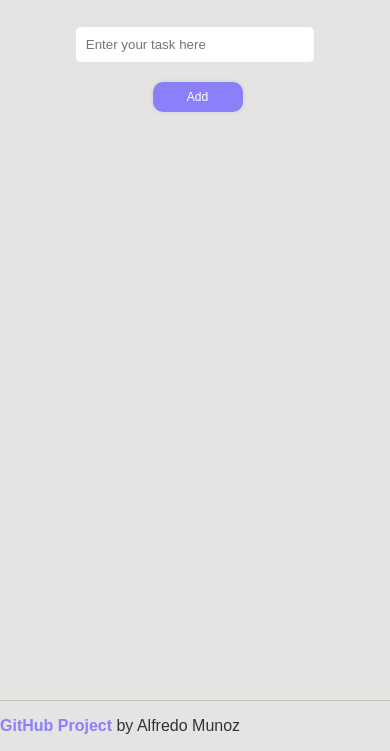
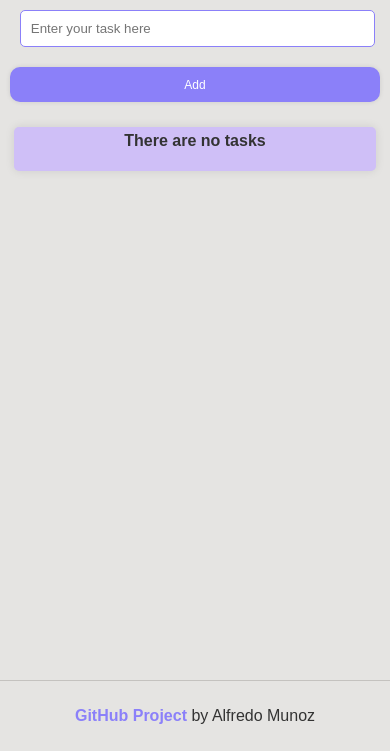
Before and after one commit to Alfredomg7/TodoSPA, a plain HTML site: page index.html in a window 390 px wide. Shown: the part 93-844 px from the top of the page. Drawn offline with Linux system fonts and the light colour scheme.

Commit message:
Add media queries for responsive design o smaller screens and a no tasks message when the tasks list is empty

```diff
--- a/app.js
+++ b/app.js
@@ -2,6 +2,7 @@ document.addEventListener('DOMContentLoaded', () => {
     const addButton = document.getElementById('add-btn');
     const inputField = document.getElementById('todo-input');
     const todolist = document.getElementById('todo-list');
+    const noTasksMessage = document.getElementById('no-tasks-message');
 
     // function to add a new todo item
     function createTodoItem(text) {
@@ -40,6 +41,15 @@ document.addEventListener('DOMContentLoaded', () => {
         return listItem;
     }
 
+    // Function tu update the visibility of the 'No tasks' message
+    function updateNoTasksMessage() {
+        if (todolist.children.length === 0) {
+            noTasksMessage.style.display = 'block';
+        } else {
+            noTasksMessage.style.display = 'none';
+        }
+    }
+
     // Event listener for the add button
     addButton.addEventListener('click', () => {
         const text = inputField.value.trim();
@@ -47,6 +57,7 @@ document.addEventListener('DOMContentLoaded', () => {
             const newTodo = createTodoItem(text);
             todolist.appendChild(newTodo);
             inputField.value = '';
+            updateNoTasksMessage();
         }
     });
 
@@ -56,4 +67,7 @@ document.addEventListener('DOMContentLoaded', () => {
             addButton.click();
         }
     });
+
+    // Initiallize updating of 'No tasks' message visibility
+    updateNoTasksMessage();
 });
--- a/index.html
+++ b/index.html
@@ -11,7 +11,8 @@
         <h1 class="title">To-Do List</h1>
         <input type="text" id="todo-input" placeholder="Enter your task here">
         <button id="add-btn">Add</button>
-        <div id="todo-list-container">
+        <div class="container" id="todo-list-container">
+            <div id="no-tasks-message">There are no tasks</div>
             <ul id="todo-list">
             </ul>
         </div>
--- a/styles.css
+++ b/styles.css
@@ -25,16 +25,23 @@ body {
 }
 
 .title {
-    text-align: center;
     color: var(--text-color);
+    margin-bottom: 20px;
 }
 
 #todo-input {
     padding: 10px;
     width: 70%;
-    border: none;
+    border: 1px solid var(--border-color);
     border-radius: 5px;
     margin: 20px 10px;
+}
+
+#no-tasks-message {
+    color: var(--container-text-color);
+    font-size: clam(10px, 2vw, 18px);
+    font-weight: bold;
+    display: block;
 }
 
 #todo-list-container {
@@ -51,15 +58,15 @@ body {
     align-items: center;
     padding: 10px;
     border-bottom: 1px solid var(--border-color);
-    flex-wrap: wrap ;
+    flex-wrap: wrap;
 }
 
 .todo-item span {
     grid-column: 1 / 2;
-    overflow: auto;
+    overflow: hidden;
     text-overflow: ellipsis;
     white-space: nowrap;
-    font-size: clamp(12px, 2vw, 16px);
+    font-size: clamp(16px, 2vw, 18px);
 }
 
 .todo-item:last-child {
@@ -73,7 +80,7 @@ body {
 button {
     width: 90px;
     height: 30px;
-    font-size: clamp(12px, 2vw, 16px);
+    font-size: clamp(16px, 2vw, 18px);
     padding: 5px 10px;
     margin-left: 5px;
     background-color: var(--button-background-color);
@@ -90,11 +97,13 @@ button:hover {
 
 .footer {
     color: var(--container-text-color);
-    text-align: start;
+    text-align: center;
     position: fixed;
     bottom: 0;
     width: 100%;
     border-top: 1px solid #c4c2bf;
+    padding: 10px 0;
+    background-color: var(--background-color);
 }
 
 .footer a {
@@ -107,3 +116,56 @@ button:hover {
     text-decoration: underline;
     color: var(--hover-color);
 }
+
+@media screen and (max-width: 768px) {
+    .container {
+        width: 90%;
+        padding: 10px;
+    }
+
+    #todo-input {
+        width: 80%;
+    }
+
+    .todo-item span {
+        font-size: clamp(14px, 2vw, 16px);
+    }
+
+    button {
+        width: 80px;
+        height: 35px;
+        font-size: clamp(14px, 2vw, 16px);
+        padding: 3px 6px;
+        margin-left: 3px;
+    }
+}
+
+@media screen and (max-width: 480px) {
+    .container {
+        width: 95%;
+        padding: 5px;
+    }
+
+    #todo-input {
+        width: 90%;
+    }
+
+    .todo-item {
+        display: flex;
+        flex-direction: column;
+        align-items: flex-start;
+    }
+    .todo-item span {
+        font-size: clamp(12px, 2vw, 14px);
+        margin-bottom: 5px;
+    }
+
+    button {
+        width: 100%;
+        height: 35px;
+        font-size: clamp(12px, 2vw, 14px);
+        padding: 2px 3px;
+        margin-left: 0;
+        margin-bottom: 5px;
+    }
+}
```
